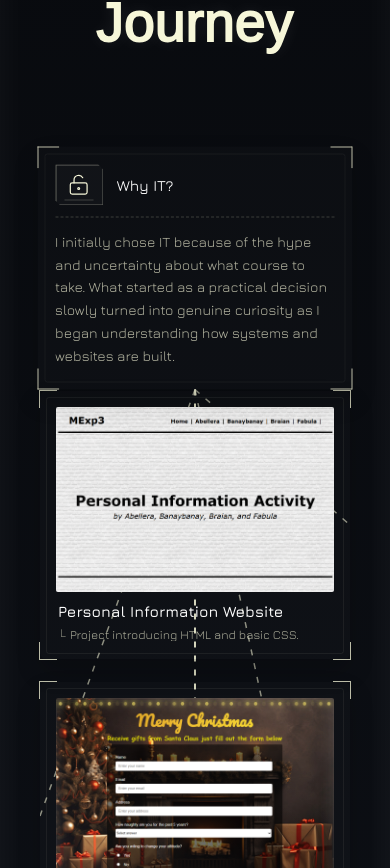
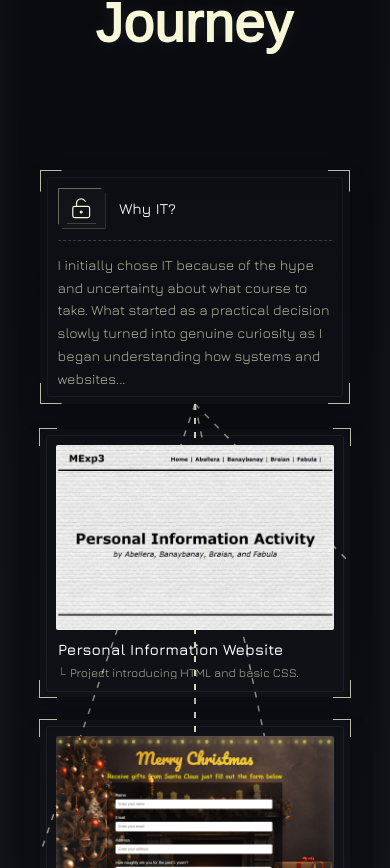
Before and after one commit to soooohhhhjj/sohj-portfolio, a React (Vite) app in the folder client/: page / in a window 390 px wide. Shown: the part 1476-2344 px from the top of the page. Built offline with nearby package versions, Linux system fonts and the light colour scheme; a web font is replaced by a local one.

Commit message:
fix: auto-stack mobile parents without override gaps

```diff
--- a/client/src/features/homepage/components/Journey/CSS/memoryLane.css
+++ b/client/src/features/homepage/components/Journey/CSS/memoryLane.css
@@ -415,6 +415,17 @@
   height: var(--journey-parent-card-height);
 }
 
+.memory-lane[data-journey-layout="mobile"] .journey-memory-parent-card,
+.memory-lane[data-journey-layout="mobile-sm"] .journey-memory-parent-card {
+  position: static;
+  left: auto;
+  top: auto;
+  transform: none;
+  width: 100%;
+  max-width: none;
+  height: 100%;
+}
+
 .memory-lane .journey-resize-handle {
   position: absolute;
   width: 14px;
--- a/client/src/features/homepage/components/Journey/MemoryLane.tsx
+++ b/client/src/features/homepage/components/Journey/MemoryLane.tsx
@@ -121,6 +121,7 @@ function MemoryLaneImpl({
   const isDev = import.meta.env.DEV;
   const editorToolsEnabled = Boolean(editorEnabled) && isDev;
   const { ref, width } = useContainerSize<HTMLDivElement>();
+  const isStackedMobileLayout = layout.id === "mobile" || layout.id === "mobile-sm";
   const [selectedItem, setSelectedItem] = useState<JourneyItemNode | null>(
     null,
   );
@@ -131,7 +132,7 @@ function MemoryLaneImpl({
   >({});
   const [parentCardSizeOverride, setParentCardSizeOverride] = useState<
     { width: number; height: number } | null
-  >(() => readLocalStorageParentCardSizeOverride(layout.id));
+  >(() => (isStackedMobileLayout ? null : readLocalStorageParentCardSizeOverride(layout.id)));
   const [deletedIds, setDeletedIds] = useState<string[]>(() =>
     readLocalStorageStringArray(DELETED_IDS_STORAGE_KEY),
   );
@@ -152,9 +153,52 @@ function MemoryLaneImpl({
     return width / layout.canvasWidth;
   }, [layout.canvasWidth, layout.scaleWithContainer, width]);
 
-  const [nodeOverrides, setNodeOverrides] = useState<Record<string, NodeLayoutOverride>>(() =>
-    readLocalStorageJson<Record<string, NodeLayoutOverride>>(buildNodeOverrideKey(layout.id), {}),
-  );
+  const [nodeOverrides, setNodeOverrides] = useState<Record<string, NodeLayoutOverride>>(() => {
+    const raw = readLocalStorageJson<Record<string, NodeLayoutOverride>>(
+      buildNodeOverrideKey(layout.id),
+      {},
+    );
+
+    if (!isStackedMobileLayout) return raw;
+
+    const parentIds = new Set(journeyContent.filter((item) => item.type === "parent").map((item) => item.id));
+    const next: Record<string, NodeLayoutOverride> = {};
+    for (const [key, value] of Object.entries(raw)) {
+      if (parentIds.has(key)) continue;
+      next[key] = value;
+    }
+    return next;
+  });
+
+  useEffect(() => {
+    if (!isStackedMobileLayout) return;
+    if (typeof window === "undefined") return;
+
+    const key = buildNodeOverrideKey(layout.id);
+    try {
+      const raw = window.localStorage.getItem(key);
+      if (!raw) return;
+      const parsed = JSON.parse(raw) as unknown;
+      if (!parsed || typeof parsed !== "object" || Array.isArray(parsed)) return;
+
+      const parentIds = new Set(
+        journeyContent.filter((item) => item.type === "parent").map((item) => item.id),
+      );
+
+      let changed = false;
+      const record = { ...(parsed as Record<string, unknown>) };
+      for (const id of parentIds) {
+        if (!(id in record)) continue;
+        delete record[id];
+        changed = true;
+      }
+
+      if (!changed) return;
+      window.localStorage.setItem(key, JSON.stringify(record));
+    } catch {
+      // ignore bad localStorage
+    }
+  }, [isStackedMobileLayout, layout.id]);
   const [edgeOverrides, setEdgeOverrides] = useState<Record<string, EdgeOverride>>(() =>
     readLocalStorageJson<Record<string, EdgeOverride>>(buildEdgeOverrideKey(layout.id), {}),
   );
@@ -228,11 +272,24 @@ function MemoryLaneImpl({
 
   useEffect(() => {
     try {
+      if (isStackedMobileLayout) {
+        const parentIds = new Set(
+          journeyContent.filter((item) => item.type === "parent").map((item) => item.id),
+        );
+        const next: Record<string, NodeLayoutOverride> = {};
+        for (const [key, value] of Object.entries(nodeOverrides)) {
+          if (parentIds.has(key)) continue;
+          next[key] = value;
+        }
+        window.localStorage.setItem(buildNodeOverrideKey(layout.id), JSON.stringify(next));
+        return;
+      }
+
       window.localStorage.setItem(buildNodeOverrideKey(layout.id), JSON.stringify(nodeOverrides));
     } catch {
       // ignore write failures
     }
-  }, [layout.id, nodeOverrides]);
+  }, [isStackedMobileLayout, layout.id, nodeOverrides]);
 
   const handleEditorClickModeChange = useCallback((next: "modal" | "edit") => {
     setEditorClickMode(next);
@@ -312,6 +369,7 @@ function MemoryLaneImpl({
   useEffect(() => {
     if (!parentCardSizeOverride) return;
     try {
+      if (isStackedMobileLayout) return;
       window.localStorage.setItem(
         buildParentCardSizeKey(layout.id),
         JSON.stringify(parentCardSizeOverride),
@@ -319,13 +377,14 @@ function MemoryLaneImpl({
     } catch {
       // ignore write failures
     }
-  }, [layout.id, parentCardSizeOverride]);
+  }, [isStackedMobileLayout, layout.id, parentCardSizeOverride]);
 
   const effectiveItems = useMemo(() => {
     return items.map((item) => {
       const override = nodeOverrides[item.id];
       const textOverride = cardTextOverrides[item.id];
-      const next = override
+
+      const base = override
         ? {
             ...item,
             x: override.x ?? item.x,
@@ -335,16 +394,58 @@ function MemoryLaneImpl({
           }
         : item;
 
-      return textOverride ? { ...next, ...textOverride } : next;
+      const merged = textOverride ? { ...base, ...textOverride } : base;
+      return merged;
     });
   }, [cardTextOverrides, items, nodeOverrides]);
 
   const deletedIdSet = useMemo(() => new Set(deletedIds), [deletedIds]);
 
-  const visibleItems = useMemo(() => {
+  const visibleItemsBase = useMemo(() => {
     if (deletedIdSet.size === 0) return effectiveItems;
     return effectiveItems.filter((item) => !deletedIdSet.has(item.id));
   }, [deletedIdSet, effectiveItems]);
+
+  const visibleItems = useMemo(() => {
+    if (!isStackedMobileLayout) return visibleItemsBase;
+    if (editorClickMode !== "modal") return visibleItemsBase;
+    if (visibleItemsBase.length === 0) return visibleItemsBase;
+
+    const sorted = [...visibleItemsBase].sort((a, b) => (a.y - b.y) || (a.x - b.x));
+    const byId = new Map(sorted.map((item) => [item.id, item]));
+
+    const baseGapAfter: Record<string, number> = {};
+    for (let idx = 1; idx < sorted.length; idx++) {
+      const prev = sorted[idx - 1];
+      const next = sorted[idx];
+      baseGapAfter[prev.id] = next.y - (prev.y + prev.height);
+    }
+
+    const computed = new Map<string, JourneyItemNode>();
+    let cursorY = sorted[0].y;
+    for (let idx = 0; idx < sorted.length; idx++) {
+      const item = sorted[idx];
+      if (idx === 0) cursorY = item.y;
+      else {
+        const prev = sorted[idx - 1];
+        const prevComputed = computed.get(prev.id) ?? prev;
+        const gap = baseGapAfter[prev.id] ?? 0;
+        cursorY = prevComputed.y + prevComputed.height + gap;
+      }
+
+      let nextHeight = item.height;
+      if (item.type === "parent") {
+        const measured = parentCardSizes[item.id]?.height;
+        if (Number.isFinite(measured) && measured) {
+          nextHeight = Math.max(0, Math.round(measured));
+        }
+      }
+
+      computed.set(item.id, { ...item, y: cursorY, height: nextHeight });
+    }
+
+    return visibleItemsBase.map((item) => computed.get(item.id) ?? item);
+  }, [editorClickMode, isStackedMobileLayout, parentCardSizes, visibleItemsBase]);
 
   const effectiveItemMap = useMemo(() => {
     return Object.fromEntries(visibleItems.map((item) => [item.id, item]));
@@ -422,6 +523,12 @@ function MemoryLaneImpl({
     const lane = ref.current;
     if (!lane) return;
 
+    if (isStackedMobileLayout) {
+      lane.style.removeProperty("--journey-parent-card-width");
+      lane.style.removeProperty("--journey-parent-card-height");
+      return;
+    }
+
     if (parentCardSizeOverride) {
       lane.style.setProperty(
         "--journey-parent-card-width",
@@ -435,7 +542,7 @@ function MemoryLaneImpl({
       lane.style.removeProperty("--journey-parent-card-width");
       lane.style.removeProperty("--journey-parent-card-height");
     }
-  }, [parentCardSizeOverride, ref]);
+  }, [isStackedMobileLayout, parentCardSizeOverride, ref]);
 
   useLayoutEffect(() => {
     if (!editorEnabled || !editorActive) return;
@@ -755,6 +862,7 @@ function MemoryLaneImpl({
       setNodeOverrides((prev) => ({ ...prev, [id]: { ...(prev[id] ?? {}), ...next } }));
       return;
     }
+    if (isStackedMobileLayout && base.type === "parent") return;
 
     const clamp = (value: number, min: number, max: number) =>
       Math.min(max, Math.max(min, value));
@@ -788,13 +896,14 @@ function MemoryLaneImpl({
         y: clamp(next.y, minY, Math.max(minY, maxY)),
       },
     }));
-  }, [effectiveItemMap, itemMap, parentCardSizes, ref, width]);
+  }, [effectiveItemMap, isStackedMobileLayout, itemMap, parentCardSizes, ref, width]);
 
   const handleEditResize = useCallback(
     (id: string, next: { x: number; y: number; width: number; height: number }) => {
       if (!ref.current || !width) return;
       const base = effectiveItemMap[id] ?? itemMap[id];
       if (!base) return;
+      if (isStackedMobileLayout && base.type === "parent") return;
 
       const clamp = (value: number, min: number, max: number) =>
         Math.min(max, Math.max(min, value));
@@ -817,7 +926,7 @@ function MemoryLaneImpl({
         },
       }));
     },
-    [effectiveItemMap, itemMap, ref, width],
+    [effectiveItemMap, isStackedMobileLayout, itemMap, ref, width],
   );
 
   const handleNudgeSelectedCardSize = useCallback(
@@ -828,6 +937,7 @@ function MemoryLaneImpl({
       if (!base) return;
 
       if (base.type === "parent") {
+        if (isStackedMobileLayout) return;
         const clamp = (value: number, min: number, max: number) =>
           Math.min(max, Math.max(min, value));
 
@@ -883,6 +993,7 @@ function MemoryLaneImpl({
     [
       editorToolsEnabled,
       effectiveItemMap,
+      isStackedMobileLayout,
       itemMap,
       parentCardSizeOverride,
       parentCardSizes,
@@ -900,6 +1011,7 @@ function MemoryLaneImpl({
 
       const base = effectiveItemMap[selectedEditorCardId] ?? itemMap[selectedEditorCardId];
       if (!base) return;
+      if (isStackedMobileLayout && base.type === "parent") return;
 
       const override = nodeOverrides[selectedEditorCardId] ?? {};
       const currentX = override.x ?? base.x;
@@ -912,6 +1024,7 @@ function MemoryLaneImpl({
       editorToolsEnabled,
       effectiveItemMap,
       handleEditMove,
+      isStackedMobileLayout,
       itemMap,
       nodeOverrides,
       selectedEditorCardId,
@@ -1212,6 +1325,7 @@ function MemoryLaneImpl({
   }, [parentCardSizeOverride, parentCardSizes, selectedEditorCard, templateSize]);
 
   const handleMatchAllToTemplate = useCallback(() => {
+    if (isStackedMobileLayout) return;
     if (!templateSize) return;
 
     setParentCardSizeOverride(templateSize);
@@ -1229,7 +1343,7 @@ function MemoryLaneImpl({
       }
       return next;
     });
-  }, [items, templateSize]);
+  }, [isStackedMobileLayout, items, templateSize]);
 
   const handleCopyEdits = useCallback(async () => {
     const unscaled = Object.fromEntries(
@@ -1286,6 +1400,7 @@ function MemoryLaneImpl({
     <div
       ref={ref}
       className="memory-lane relative w-full"
+      data-journey-layout={layout.id}
       onPointerDown={(event) => {
         if (!editorToolsEnabled) return;
         if (event.button !== 0) return;
@@ -1388,6 +1503,7 @@ function MemoryLaneImpl({
         <MemoryItem
           key={item.id}
           {...item}
+          layoutId={layout.id}
           onSelect={editorEnabled ? handleSelectCardInEditor : setSelectedItem}
           onMeasure={handleMeasureParent}
           editorEnabled={editorEnabled}
```
Also changed, not shown: client/src/features/homepage/components/Journey/MemoryItem.tsx (+34 -2 lines).
